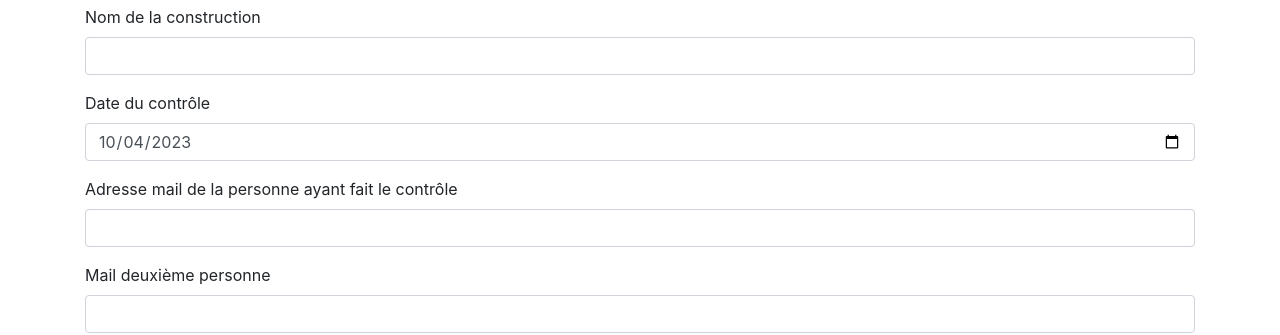
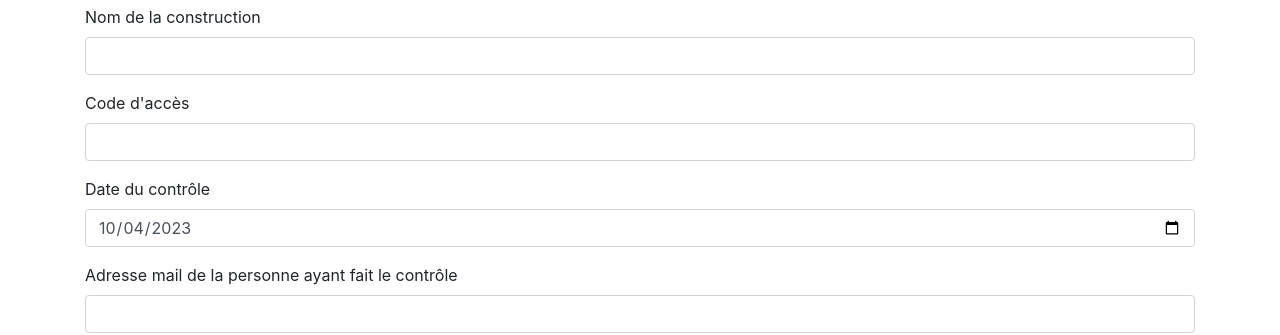
Before and after one commit to sebug/construction-checklist-aswa, a plain HTML site: page app/index.html in a window 1280 px wide. Shown: the part 97-432 px from the top of the page. Drawn offline with Linux system fonts and the light colour scheme.

Commit message:
Beginning access code implementation

```diff
--- a/app/index.html
+++ b/app/index.html
@@ -19,6 +19,11 @@
 	<div class="form-group">
 	  <label for="nameOfConstruction">Nom de la construction</label>
 	  <input type="text" class="form-control" id="nameOfConstruction" name="nameOfConstruction" required />
+	</div>
+
+	<div class="form-group">
+		<label for="accessCode">Code d'accès</label>
+		<input type="text" class="form-control" id="accessCode" name="accessCode" required />
 	</div>
 
 	<div class="form-group">
@@ -249,6 +254,8 @@
 			day = '0' + day;
 		}
 		document.querySelector('#date').value = year + '-' + month + '-' + day;
+		const accessCodeInput = document.querySelector('#accessCode');
+		console.log(accessCodeInput);
 	</script>
   </body>
 </html>
```
